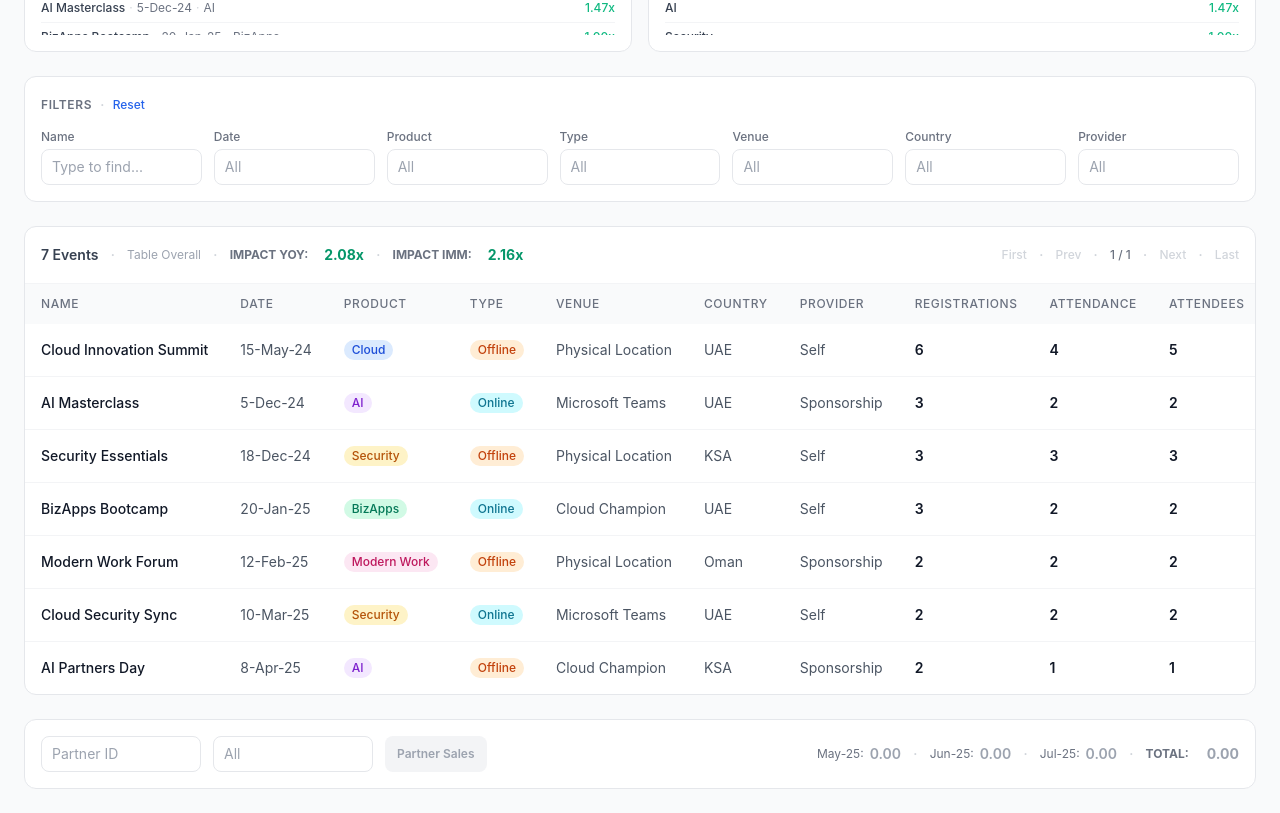
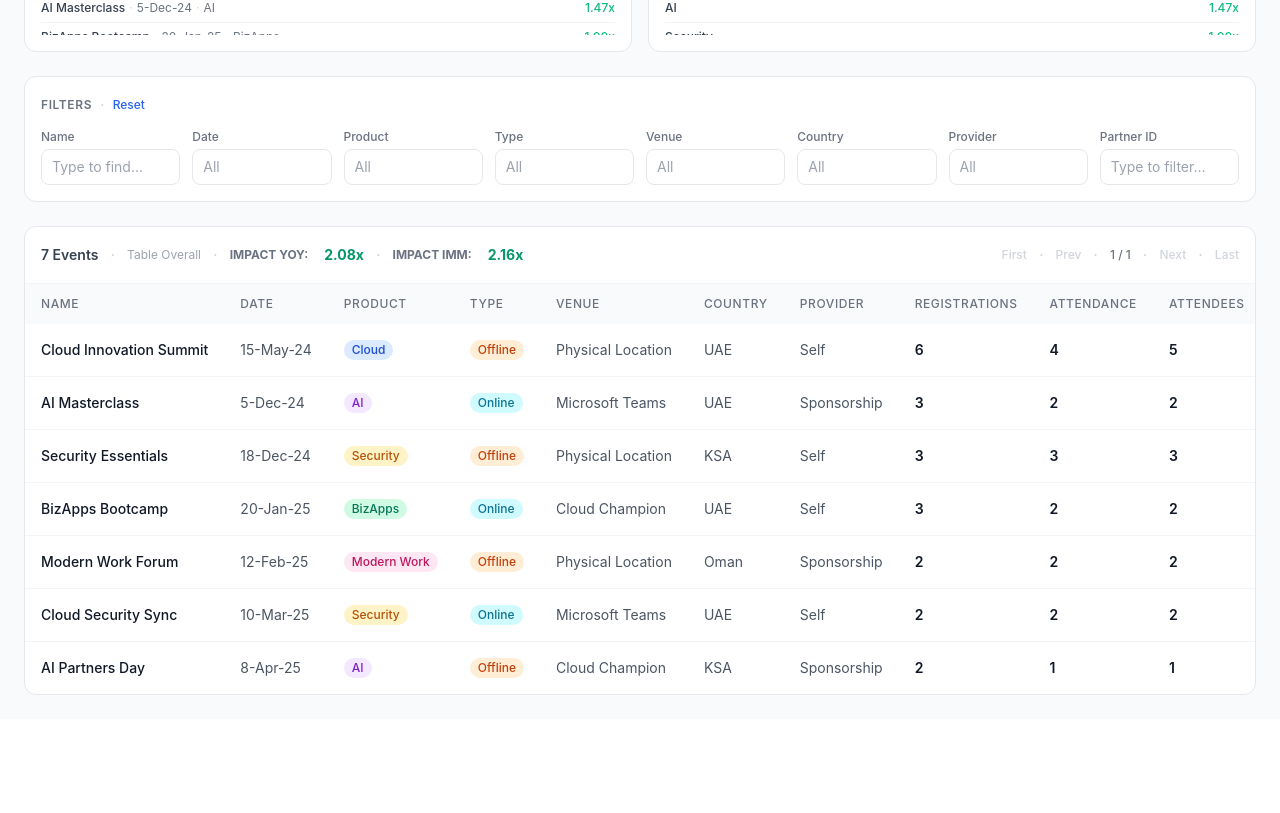
Before and after one commit to rr-quantifai/cloud-beacon, a React (Vite) app: page / in a window 1280 px wide. Shown: the part 240-1053 px from the top of the page. After the commit the page ends 959 px from the top, so only its background shows below. Built offline with nearby package versions, Linux system fonts and the light colour scheme.

Commit message:
Update App.jsx

```diff
--- a/src/App.jsx
+++ b/src/App.jsx
@@ -260,10 +260,10 @@ const DataCoverage = ({ coverageData, flashKeys }) => {
   );
 };
 
-const FilterBar = ({ fo, fDates, setFDates, fProd, setFProd, fType, setFType, fVenue, setFVenue, fCountry, setFCountry, fProvider, setFProvider, fName, onNameChange }) => (
+const FilterBar = ({ fo, fDates, setFDates, fProd, setFProd, fType, setFType, fVenue, setFVenue, fCountry, setFCountry, fProvider, setFProvider, fName, onNameChange, fPid, onPidChange }) => (
   <div className="bg-white rounded-xl border border-gray-200 p-4 mb-6">
-    <div className="flex items-center mb-3"><h3 className="text-xs font-semibold text-gray-500 uppercase tracking-wider">Filters</h3><span className="mx-2 text-gray-300">·</span><button onClick={()=>{setFDates([]);setFProd([]);setFType([]);setFVenue([]);setFCountry([]);setFProvider([]);onNameChange("");}} className="text-xs text-blue-600 hover:text-blue-700 font-medium">Reset</button></div>
-    <div className="grid grid-cols-2 sm:grid-cols-3 lg:grid-cols-7 gap-3">
+    <div className="flex items-center mb-3"><h3 className="text-xs font-semibold text-gray-500 uppercase tracking-wider">Filters</h3><span className="mx-2 text-gray-300">·</span><button onClick={()=>{setFDates([]);setFProd([]);setFType([]);setFVenue([]);setFCountry([]);setFProvider([]);onNameChange("");onPidChange("");}} className="text-xs text-blue-600 hover:text-blue-700 font-medium">Reset</button></div>
+    <div className="grid grid-cols-2 sm:grid-cols-3 lg:grid-cols-8 gap-3">
       <div><label className="block text-xs font-medium text-gray-500 mb-1">Name</label><input type="text" value={fName} onChange={e=>onNameChange(e.target.value)} placeholder="Type to find..." className={"w-full px-2.5 py-1.5 text-sm border rounded-lg bg-white h-[36px] placeholder-gray-400 focus:outline-none truncate " + (fName.trim() ? "border-blue-400 text-blue-600 focus:border-blue-500" : "border-gray-200 text-gray-800 focus:border-blue-300")}/></div>
       <DateFilter tree={fo.dateTree} selected={fDates} onChange={setFDates} />
       <MultiSel label="Product" values={fProd} onChange={setFProd} options={fo.prods}/>
@@ -271,6 +271,7 @@ const FilterBar = ({ fo, fDates, setFDates, fProd, setFProd, fType, setFType, fV
       <MultiSel label="Venue" values={fVenue} onChange={setFVenue} options={fo.venues}/>
       <MultiSel label="Country" values={fCountry} onChange={setFCountry} options={fo.countries}/>
       <MultiSel label="Provider" values={fProvider} onChange={setFProvider} options={fo.providers}/>
+      <div><label className="block text-xs font-medium text-gray-500 mb-1">Partner ID</label><input type="text" value={fPid} onChange={e=>onPidChange(e.target.value)} placeholder="Type to filter..." className={"w-full px-2.5 py-1.5 text-sm border rounded-lg bg-white h-[36px] placeholder-gray-400 focus:outline-none truncate " + (fPid.trim() ? "border-blue-400 text-blue-600 focus:border-blue-500" : "border-gray-200 text-gray-800 focus:border-blue-300")}/></div>
     </div>
   </div>
 );
@@ -375,44 +376,6 @@ const EventTable = ({ sortedGrouped, tableOvr, fName, sortCol, sortDir, toggleSo
         <td className="px-4 py-3"><button onClick={()=>openModal(g)} className="px-3 py-1.5 text-xs font-semibold text-white bg-blue-600 rounded-lg hover:bg-blue-700 transition whitespace-nowrap">Partner Analysis</button></td>
       </tr>);})}</tbody></table></div>
   </div>
-  );
-};
-
-const PartnerLookup = ({ salesIndex, valueMode }) => {
-  const [pid, setPid] = useState("");
-  const [selProds, setSelProds] = useState([]);
-  const [result, setResult] = useState(null);
-  const prods = useMemo(() => { const s = new Set(); for (const k of salesIndex.byPPM.keys()) { const p = k.split("|||"); if (p.length === 3) s.add(p[1]); } return [...s].sort(); }, [salesIndex]);
-  const sortedMonths = useMemo(() => [...salesIndex.months].sort(), [salesIndex]);
-  const last3 = useMemo(() => { const ms = sortedMonths.slice(-3); return ms.map(ym => ({ ym, val: 0, label: ms.length ? n(0) : "No CSV", color: "text-gray-400" })); }, [sortedMonths]);
-  const doFetch = () => {
-    const id = pid.trim(); if (!id) return;
-    if (!sortedMonths.length) { setResult({ pid: id, months: last3, total: 0 }); return; }
-    const ms = sortedMonths.slice(-3);
-    const useAll = !selProds.length;
-    const vMap = valueMode === "customers" ? salesIndex.custPM : salesIndex.byPM;
-    const vpMap = valueMode === "customers" ? salesIndex.custPPM : salesIndex.byPPM;
-    const months = ms.map(ym => {
-      const v = useAll ? (vMap.get(id + "|||" + ym) || 0) : selProds.reduce((s, p) => s + (vpMap.get(id + "|||" + p + "|||" + ym) || 0), 0);
-      return { ym, val: v };
-    });
-    setResult({ pid: id, months, total: _.sumBy(months, "val") });
-  };
-  return (
-    <div className="bg-white rounded-xl border border-gray-200 p-4 mt-6">
-      <div className="flex items-center gap-6">
-        <div className="flex items-center gap-3 flex-shrink-0">
-          <input type="text" value={pid} onChange={e => setPid(e.target.value)} onKeyDown={e => e.key === "Enter" && doFetch()} placeholder="Partner ID" className="px-2.5 py-1.5 text-sm border border-gray-200 rounded-lg bg-white h-[36px] placeholder-gray-400 focus:outline-none focus:border-blue-300 w-40" />
-          <div className="w-40"><MultiSel values={selProds} onChange={setSelProds} options={prods} dropUp /></div>
-          <button onClick={doFetch} disabled={!pid.trim()} className={"px-3 py-1.5 text-xs font-semibold rounded-lg transition whitespace-nowrap h-[36px] " + (!pid.trim() ? "text-gray-400 bg-gray-100 cursor-not-allowed" : "text-white bg-blue-600 hover:bg-blue-700")}>Partner Sales</button>
-        </div>
-        <div className="flex items-center gap-3 flex-wrap min-w-0 ml-auto">
-          {(()=>{const ms = result ? result.months : last3;
-            return <>{ms.map((m, i) => (<span key={m.ym} className="flex items-center">{i > 0 && <span className="text-gray-300 mr-3">·</span>}<span className="text-xs text-gray-500">{fmtYM(m.ym)}:</span><span className={"text-sm font-semibold ml-1.5 " + (m.color || (m.val > 0 ? "text-gray-900" : "text-gray-400"))}>{m.label || n(m.val)}</span></span>))}<span className="text-gray-300">·</span><span className="text-xs font-bold text-gray-500 uppercase">TOTAL:</span><span className={"text-sm font-bold ml-1.5 " + (result ? (result.total > 0 ? "text-blue-600" : "text-gray-400") : "text-gray-400")}>{result ? n(result.total) : n(0)}</span></>;
-          })()}
-        </div>
-      </div>
-    </div>
   );
 };
 
@@ -560,7 +523,7 @@ function App() {
   const [valueMode, setValueMode] = useState("value");
   const [fwdMonths, setFwdMonths] = useState(1);
   const [fDates, setFDates] = useState([]); const [fProd,setFProd]=useState([]); const [fType,setFType]=useState([]);
-  const [fVenue,setFVenue]=useState([]); const [fCountry,setFCountry]=useState([]); const [fProvider,setFProvider]=useState([]);
+  const [fVenue,setFVenue]=useState([]); const [fCountry,setFCountry]=useState([]); const [fProvider,setFProvider]=useState([]); const [fPid,setFPid]=useState("");
   const [fName, setFName] = useState("");
   const [debouncedName, setDebouncedName] = useState("");
   const nameTimer = useRef(null);
@@ -657,8 +620,9 @@ function App() {
     if (fVenue.length) groups = groups.filter(g => fVenue.includes(g.venue));
     if (fCountry.length) groups = groups.filter(g => fCountry.includes(g.country));
     if (fProvider.length) groups = groups.filter(g => fProvider.includes(g.provider));
+    if (fPid.trim()) { const pid = fPid.trim(); groups = groups.filter(g => g.partners.includes(pid)); }
     return groups;
-  }, [impactCache, fDates, fProd, fType, fVenue, fCountry, fProvider]);
+  }, [impactCache, fDates, fProd, fType, fVenue, fCountry, fProvider, fPid]);
 
   const fo = useMemo(() => {
     const allGroups = allEventsGrouped;
@@ -666,20 +630,22 @@ function App() {
     const typeSet = fType.length ? new Set(fType) : null, venueSet = fVenue.length ? new Set(fVenue) : null;
     const countrySet = fCountry.length ? new Set(fCountry) : null, providerSet = fProvider.length ? new Set(fProvider) : null;
     const dateMap = {}, prods = new Set(), types = new Set(), venues = new Set(), countries = new Set(), providers = new Set();
+    const pidActive = fPid.trim();
     for (const g of allGroups) {
       const pDate = !dateSet || dateSet.has(g.eventDate), pProd = !prodSet || prodSet.has(g.product);
       const pType = !typeSet || typeSet.has(g.eventType), pVenue = !venueSet || venueSet.has(g.venue);
       const pCountry = !countrySet || countrySet.has(g.country), pProvider = !providerSet || providerSet.has(g.provider);
-      if (pProd && pType && pVenue && pCountry && pProvider) { const d = parseD(g.eventDate); if (d) { const y = "" + d.getUTCFullYear(), m = d.getUTCMonth() + 1, day = d.getUTCDate(); if (!dateMap[y]) dateMap[y] = {}; if (!dateMap[y][m]) dateMap[y][m] = new Set(); dateMap[y][m].add(day); } }
-      if (pDate && pType && pVenue && pCountry && pProvider && g.product) prods.add(g.product);
-      if (pDate && pProd && pVenue && pCountry && pProvider && g.eventType) types.add(g.eventType);
-      if (pDate && pProd && pType && pCountry && pProvider && g.venue) venues.add(g.venue);
-      if (pDate && pProd && pType && pVenue && pProvider && g.country) countries.add(g.country);
-      if (pDate && pProd && pType && pVenue && pCountry && g.provider) providers.add(g.provider);
+      const pPid = !pidActive || g.partners.includes(pidActive);
+      if (pProd && pType && pVenue && pCountry && pProvider && pPid) { const d = parseD(g.eventDate); if (d) { const y = "" + d.getUTCFullYear(), m = d.getUTCMonth() + 1, day = d.getUTCDate(); if (!dateMap[y]) dateMap[y] = {}; if (!dateMap[y][m]) dateMap[y][m] = new Set(); dateMap[y][m].add(day); } }
+      if (pDate && pType && pVenue && pCountry && pProvider && pPid && g.product) prods.add(g.product);
+      if (pDate && pProd && pVenue && pCountry && pProvider && pPid && g.eventType) types.add(g.eventType);
+      if (pDate && pProd && pType && pCountry && pProvider && pPid && g.venue) venues.add(g.venue);
+      if (pDate && pProd && pType && pVenue && pProvider && pPid && g.country) countries.add(g.country);
+      if (pDate && pProd && pType && pVenue && pCountry && pPid && g.provider) providers.add(g.provider);
     }
     const dateTree = Object.keys(dateMap).sort().map(y => ({ year: y, months: Object.keys(dateMap[y]).sort((a,b) => +a - +b).map(m => ({ month: +m, days: [...dateMap[y][m]].sort((a,b) => a-b) })) }));
     return { dateTree, prods: [...prods].sort(), types: [...types].sort(), venues: [...venues].sort(), countries: [...countries].sort(), providers: [...providers].sort() };
-  }, [allEventsGrouped, fDates, fProd, fType, fVenue, fCountry, fProvider]);
+  }, [allEventsGrouped, fDates, fProd, fType, fVenue, fCountry, fProvider, fPid]);
 
   const toggleSort = (col) => { if (sortCol===col) { if (sortDir==="desc") setSortDir("asc"); else { setSortCol(null); setSortDir("desc"); } } else { setSortCol(col); setSortDir("desc"); } };
 
@@ -724,7 +690,7 @@ function App() {
 
   const clearAll = useCallback(async () => {
     setEvents([]); setSales([]); setModal(null); setUploadState(null); setFlashKeys([]);
-    setFDates([]); setFProd([]); setFType([]); setFVenue([]); setFCountry([]); setFProvider([]); setFName(""); setDebouncedName("");
+    setFDates([]); setFProd([]); setFType([]); setFVenue([]); setFCountry([]); setFProvider([]); setFName(""); setDebouncedName(""); setFPid("");
     setSortCol(null); setSortDir("desc");
     const ek = await psGet("evt_idx") || []; for (const k of ek) await psDel("evt:" + k); await psDel("evt_idx");
     const sk = await psGet("sal_idx") || []; for (const k of sk) await psDel("sal:" + k); await psDel("sal_idx");
@@ -761,10 +727,9 @@ function App() {
 
         {tab==="analytics"&&(<div>
           {hasEvt&&hasSales&&summaryData&&<SummaryCards summaryData={summaryData} topPartnersData={topPartnersData} globalNameMap={globalNameMap}/>}
-          {hasEvt&&<FilterBar fo={fo} fDates={fDates} setFDates={setFDates} fProd={fProd} setFProd={setFProd} fType={fType} setFType={setFType} fVenue={fVenue} setFVenue={setFVenue} fCountry={fCountry} setFCountry={setFCountry} fProvider={fProvider} setFProvider={setFProvider} fName={fName} onNameChange={handleNameChange}/>}
+          {hasEvt&&<FilterBar fo={fo} fDates={fDates} setFDates={setFDates} fProd={fProd} setFProd={setFProd} fType={fType} setFType={setFType} fVenue={fVenue} setFVenue={setFVenue} fCountry={fCountry} setFCountry={setFCountry} fProvider={fProvider} setFProvider={setFProvider} fName={fName} onNameChange={handleNameChange} fPid={fPid} onPidChange={setFPid}/>}
           {allGrouped.length===0?(<div className="bg-white rounded-xl border border-gray-200 p-8 text-center flex flex-col items-center justify-center" style={{height:"262px"}}><div className="w-12 h-12 rounded-full bg-gray-100 flex items-center justify-center mb-3"><svg width="20" height="20" viewBox="0 0 24 24" fill="none" stroke="#9ca3af" strokeWidth="2"><path d="M21 15v4a2 2 0 01-2 2H5a2 2 0 01-2-2v-4M17 8l-5-5-5 5M12 3v12"/></svg></div><p className="text-sm text-gray-500">{hasEvt?"No events match filters.":"Upload event and sales CSVs to get started"}</p></div>)
           :<EventTable sortedGrouped={sortedGrouped} tableOvr={tableOvr} fName={fName}sortCol={sortCol} sortDir={sortDir} toggleSort={toggleSort} openModal={openModal}/>}
-          {hasEvt&&<PartnerLookup salesIndex={salesIndex} valueMode={valueMode} />}
         </div>)}
       </div>
 
```
